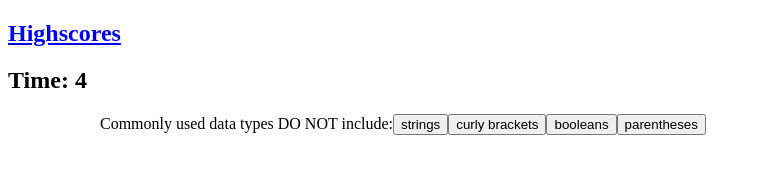
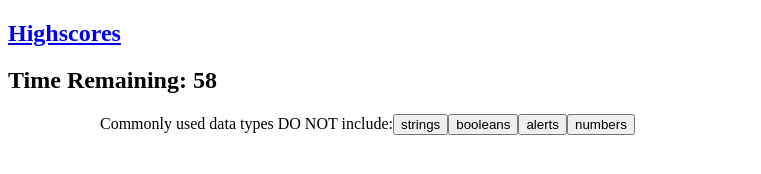
Before and after one commit to kelbri10/Code-Quiz, a plain HTML site: page index.html in a window 1280 px wide. Both pictures are taken after a click on the button "Start Quiz". Shown: the whole page, without its empty margins (0-761 px from the left). Drawn offline with Linux system fonts and the light colour scheme.

Commit message:
added functionality to buildQuiz() and checkAnswer() function

```diff
--- a/index.html
+++ b/index.html
@@ -30,6 +30,5 @@
     </div>
 
     <script src = "script.js"></script>
-    <script src = "questions.js"></script>
 </body>
 </html>
--- a/questions.js
+++ /dev/null
@@ -1,91 +0,0 @@
-
-// list of all questions, choices, and answers
-var questions = [
-    {
-      title: "Commonly used data types DO NOT include:",
-      choices: ["strings", "booleans", "alerts", "numbers"],
-      answer: "alerts"
-    },
-    {
-      title: "The condition in an if / else statement is enclosed within ____.",
-      choices: ["quotes", "curly brackets", "parentheses", "square brackets"],
-      answer: "parentheses"
-    },
-    {
-      title: "Arrays in JavaScript can be used to store ____.",
-      choices: [
-        "numbers and strings",
-        "other arrays",
-        "booleans",
-        "all of the above"
-      ],
-      answer: "all of the above"
-    },
-    {
-      title:
-        "String values must be enclosed within ____ when being assigned to variables.",
-      choices: ["commas", "curly brackets", "quotes", "parentheses"],
-      answer: "quotes"
-    },
-    {
-      title:
-        "A very useful tool used during development and debugging for printing content to the debugger is:",
-      choices: ["JavaScript", "terminal / bash", "for loops", "console.log"],
-      answer: "console.log"
-    }
-  ];
-
-function buildQuiz(){
-
-  //sets score to 0
-  var score = 0;
-
-  var questionCounter = 0;
-
-  //for loop cycles through questions
-  for (var i = 0; i < questions.length; i++){
-
-    //sets the quiz display div to variable quizDiv
-    var quizDiv = document.getElementById('quiz-display');
-
-    //sets the answer display div to variable answerDiv
-    var answerDiv = document.getElementById('answer-display');
-
-    //sets text content of quizDiv to title in first Question
-    quizDiv.textContent = questions[i].title;
-
-    //logs the choices of the first question
-    console.log(questions[i].choices);
-
-    //for loop cycles through question's choices
-    for (var i = 0; i < questions[i].choices.length; i++){
-
-      //creates a button in html doc
-      var buttonDiv = document.createElement('button');
-
-      //sets the text of button to the choice
-      buttonDiv.textContent = questions[i].choices[i];
-
-      //adds the button to html
-      quizDiv.append(buttonDiv);
-
-      //when user clicks the button
-      buttonDiv.addEventListener('click', function(event){
-        //sends alert that it works
-        alert('it works');
-
-        //if the user clicks the right answer, the answer display says 'You got It'
-        //adds 10 points to score
-
-        //if the user clicks the wrong answer, the answer display says 'Sorry! Wrong answer!'
-        //no points are added, time reduced by 10s
-      });
-
-      console.log(questions[i].answer);
-    }
-
-  }
-
-
-  return score;
-}
--- a/script.js
+++ b/script.js
@@ -1,30 +1,142 @@
+
+// list of all questions, choices, and answers
+var counter = 0;
+var questions = [
+    {
+      title: "Commonly used data types DO NOT include:",
+      choices: ["strings", "booleans", "alerts", "numbers"],
+      answer: "alerts"
+    },
+    {
+      title: "The condition in an if / else statement is enclosed within ____.",
+      choices: ["quotes", "curly brackets", "parentheses", "square brackets"],
+      answer: "parentheses"
+    },
+    {
+      title: "Arrays in JavaScript can be used to store ____.",
+      choices: [
+        "numbers and strings",
+        "other arrays",
+        "booleans",
+        "all of the above"
+      ],
+      answer: "all of the above"
+    },
+    {
+      title:
+        "String values must be enclosed within ____ when being assigned to variables.",
+      choices: ["commas", "curly brackets", "quotes", "parentheses"],
+      answer: "quotes"
+    },
+    {
+      title:
+        "A very useful tool used during development and debugging for printing content to the debugger is:",
+      choices: ["JavaScript", "terminal / bash", "for loops", "console.log"],
+      answer: "console.log"
+    }
+  ];
 var startQuiz = document.querySelector('#start-button');
+
 var quizDisplayId = document.querySelector('#quiz-display');
 
+var timeId = document.querySelector('#timer');
 
+var score= 0;
+
+var startTime = 60;
+
+//when the user clicks start, timer starts
 startQuiz.addEventListener('click', function(){
-    //empties quizDisplay div
-    quizDisplayId.innerHTML = ' ';
-
-    //timer Id pulled from html
-    var timerId = document.getElementById('timer');
-
-    //sets timer at 60 seconds
-    var timerCount = 5;
 
     //countdown
     var time = setInterval(function(){
-        //adds html to display timer
-        timerId.innerHTML= 'Time: ' + timerCount;
 
-        //sets timer to decrease by 1
-        timerCount--;
+        startTime--;
+
+        var endTime = 0;
+
+        timeId.innerHTML = 'Time Remaining: ' + startTime;
+
+        //ends timer at 0 when end and start equal
+        if (startTime === endTime){
+            clearInterval(time);
+        }
     }, 1000);
 
-    if (time === 0){
-        quizDisplayId.innerHTML = ' ';
-        timerId.innerHTML = 'Times Up!';
-    }
+    //uses counter as parameter for buildQuiz()
+    buildQuiz(counter);
+});
 
-    buildQuiz();
-})
+//constructs quiz question in browser
+function buildQuiz(counter){
+
+  //sets the quiz display div to variable quizDiv
+  var quizDiv = document.getElementById('quiz-display');
+
+  //sets the answer display div to variable answerDiv
+  var answerDiv = document.getElementById('answer-display');
+
+  //sets text content of quizDiv to title in first Question
+  quizDiv.textContent = questions[counter].title;
+
+  //sets choices to hold all question choices in array
+  var choices = questions[counter].choices;
+
+  //for loop cycles through question's choices
+  choices.forEach(function(choice){
+
+    //creates a button in html doc
+    var buttonDiv = document.createElement('button');
+
+    //sets the text of button to the choice
+    buttonDiv.textContent = choice;
+    buttonDiv.setAttribute("data-ans",choice);
+    buttonDiv.setAttribute("class","ans-btn");
+    buttonDiv.onclick = checkAnswer;
+
+    //adds the button to html
+    quizDiv.append(buttonDiv);
+
+  });
+
+}
+
+function checkAnswer(){
+
+      var userAns = this.getAttribute('data-ans')
+
+      //if the user clicks the right answer, the answer display says 'You got It'
+      //adds 10 points to score
+      if(userAns === questions[counter].answer){
+          score = score + 10;
+          console.log(score);
+        }
+        //if the user clicks the wrong answer, the answer display says 'Sorry! Wrong answer!'
+        //no points are added, time reduced by 10s
+        else{
+          //decreases start
+          startTime = startTime - 10;
+          if(startTime <= 0){
+            endQuiz();
+          }
+        }
+
+        //when counter equals lenght end the quiz
+        if(counter===(questions.length-1)){
+          endQuiz();
+        }
+        //increments the counter by 1 and then calls the counter
+        else{
+          counter++;
+          buildQuiz(counter);
+        }
+      }
+
+
+function endQuiz(){
+  //when quiz is over, user is shown an alert that time is up
+  //display total score
+  //provide input box for user to enter initials
+  //the initials are set to 'initial' value in local storage
+  //when user clicks view high scores, the other entered data is pulled from local storage and displayed in browser
+}
```
Also changed, not shown: highscores.html (+4 -0 lines).
